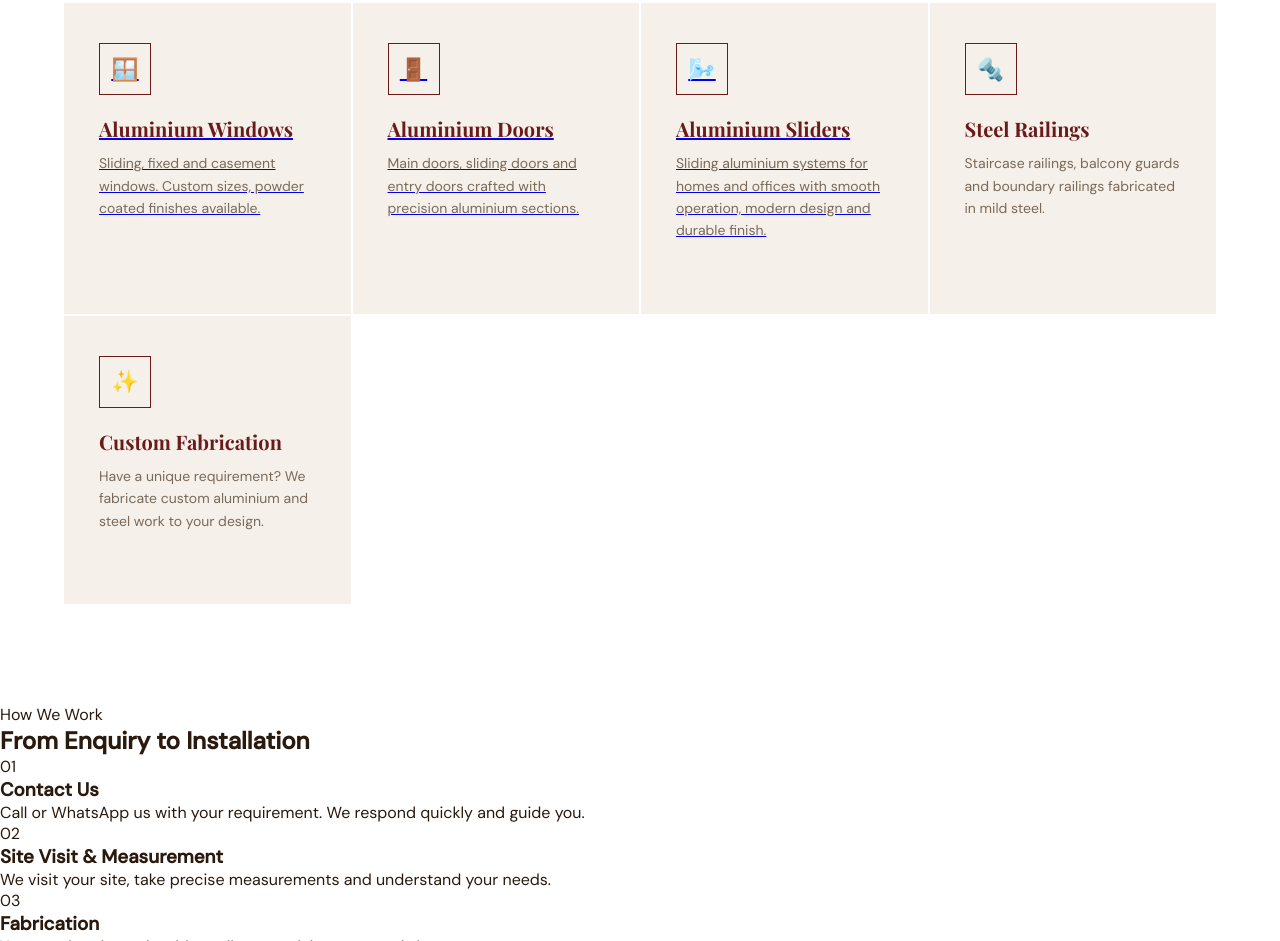
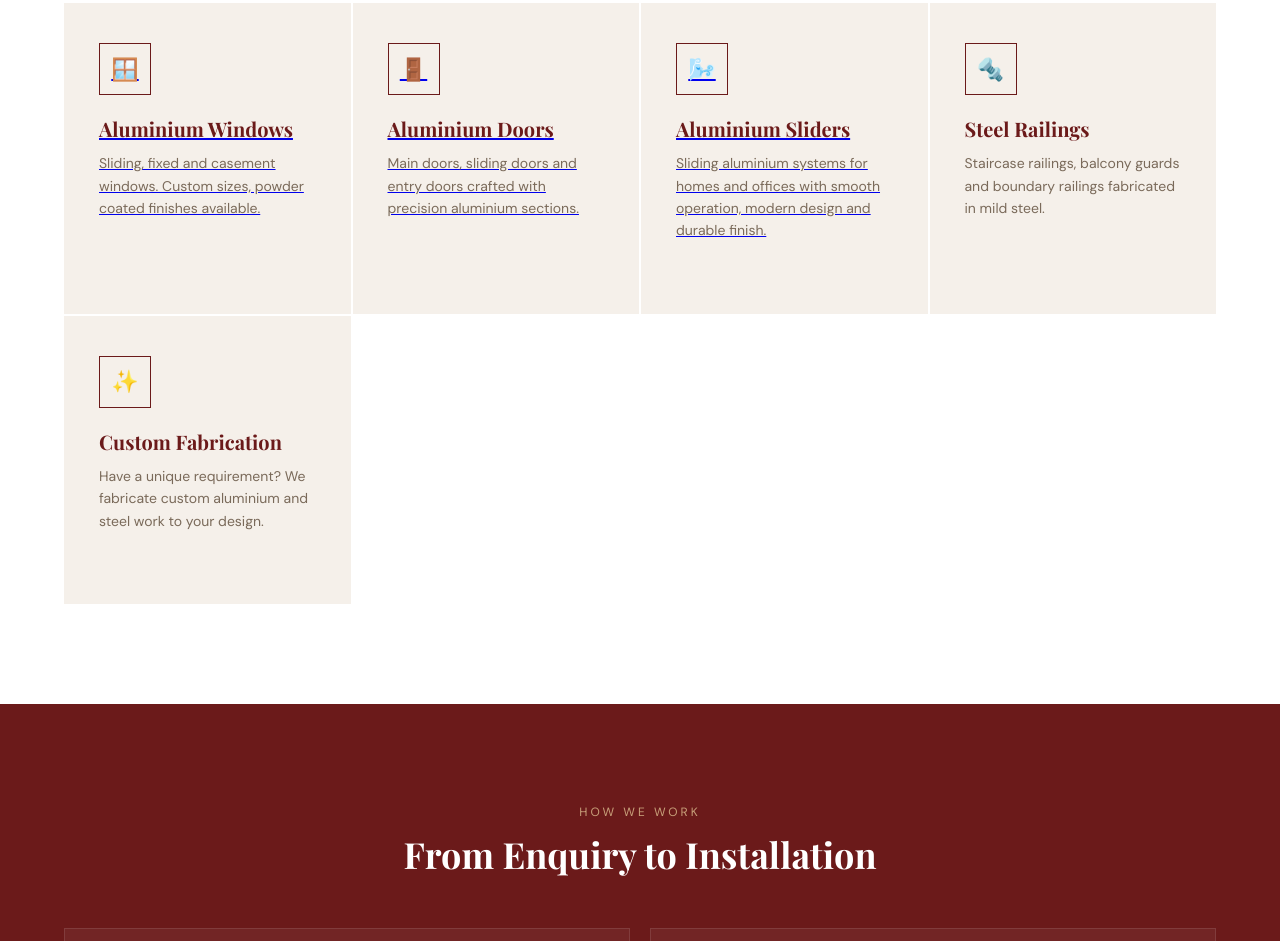
Before and after one commit to arvind-vaishnav/shree-balaji-aluminium-website, a plain HTML site: page index.html in a window 1280 px wide. Shown: the part 1859-2800 px from the top of the page. Drawn offline with nearby package versions, Linux system fonts and the light colour scheme.

Commit message:
Add styles for process section with animations
Added styles for process section with animations and grid layout.

```diff
--- a/index.html
+++ b/index.html
@@ -612,6 +612,87 @@ margin-top: 40px;
 @keyframes scroll {
   from { transform: translateX(0); }
   to { transform: translateX(-50%); }
+}
+ .process {
+  padding: 100px 5%;
+  background: #6b1a1a;
+  color: white;
+  text-align: center;
+}
+
+.process-header {
+  margin-bottom: 50px;
+}
+
+.process-tag {
+  font-size: 12px;
+  letter-spacing: 3px;
+  color: #c8a07a;
+  text-transform: uppercase;
+}
+
+.process h2 {
+  font-family: 'Playfair Display', serif;
+  font-size: 36px;
+  margin-top: 10px;
+}
+
+.process-grid {
+  display: grid;
+  grid-template-columns: repeat(2, 1fr);
+  gap: 20px;
+}
+
+.process-card {
+  background: rgba(255,255,255,0.05);
+  padding: 30px;
+  text-align: left;
+  border: 1px solid rgba(255,255,255,0.1);
+  position: relative;
+  transition: 0.3s;
+}
+
+.process-card:hover {
+  transform: translateY(-5px);
+  border-color: #c8a07a;
+}
+
+.step-number {
+  position: absolute;
+  top: 15px;
+  right: 20px;
+  font-size: 40px;
+  opacity: 0.1;
+  font-family: 'Playfair Display', serif;
+}
+
+.process-card h3 {
+  font-size: 18px;
+  margin-bottom: 10px;
+}
+
+.process-card p {
+  font-size: 14px;
+  color: rgba(255,255,255,0.7);
+}
+
+/* animation */
+.process-card {
+  opacity: 0;
+  transform: translateY(30px);
+  animation: fadeUp 0.6s ease forwards;
+}
+
+.process-card:nth-child(1) { animation-delay: 0.1s; }
+.process-card:nth-child(2) { animation-delay: 0.2s; }
+.process-card:nth-child(3) { animation-delay: 0.3s; }
+.process-card:nth-child(4) { animation-delay: 0.4s; }
+
+@keyframes fadeUp {
+  to {
+    opacity: 1;
+    transform: translateY(0);
+  }
 }
 </style>
 </head>
```
